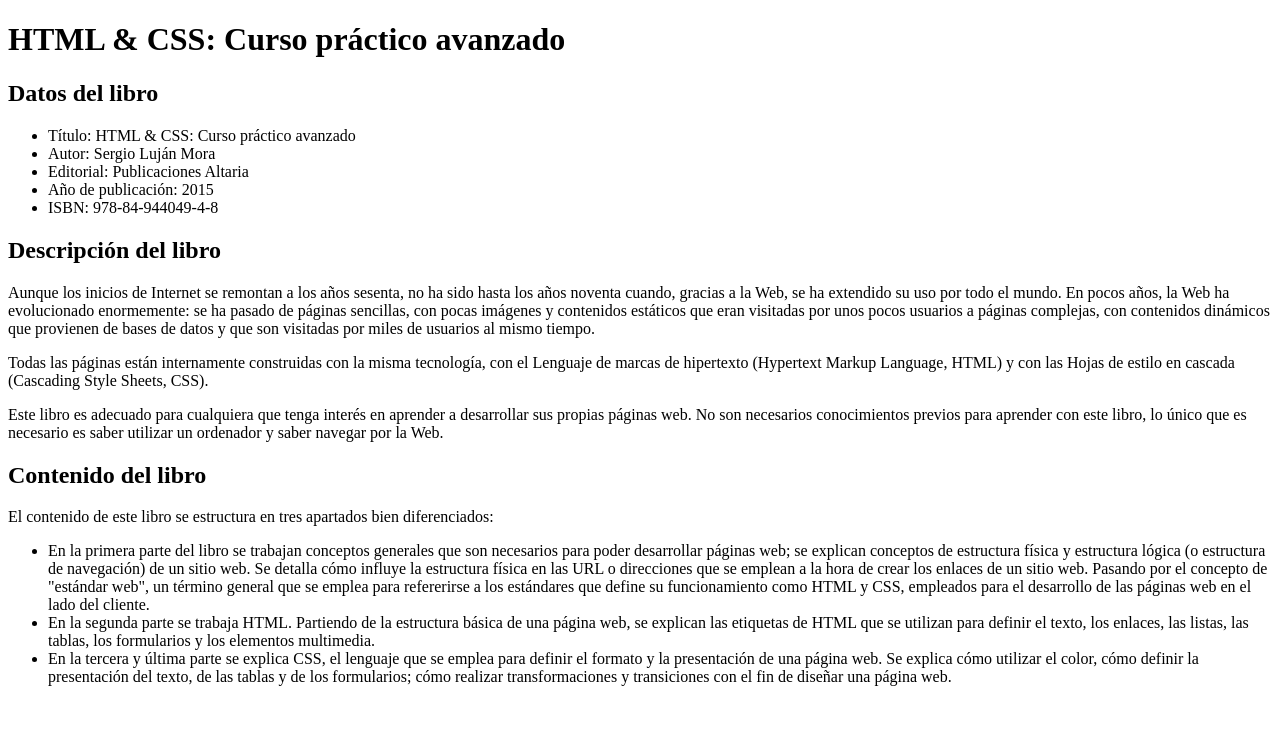
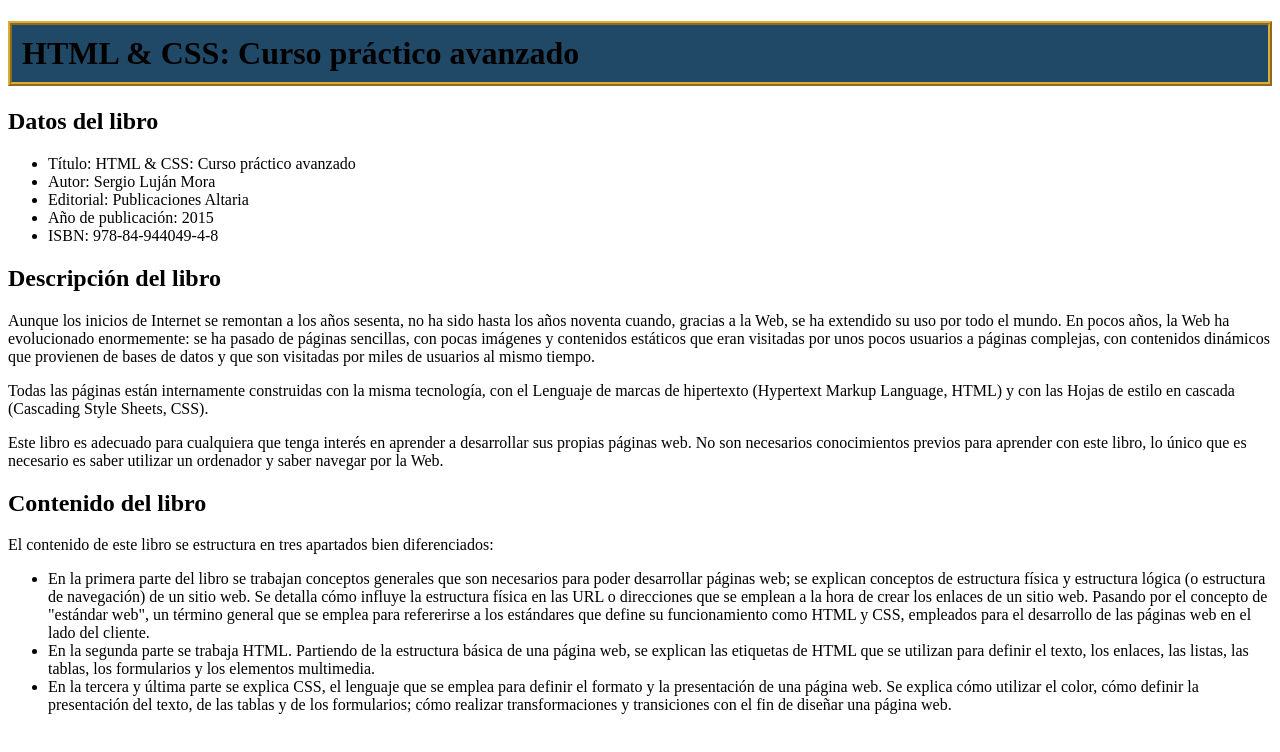
Before and after one commit to LimberthEsneiderSantanderAlcivar/ejercicio2, a plain HTML site: page index.html in a window 1280 px wide. Drawn offline with Linux system fonts and the light colour scheme.

Commit message:
La primera caja

```diff
--- a/css/estilo.css
+++ b/css/estilo.css
@@ -0,0 +1,7 @@
+.caja1{
+	background-color: #204967;
+	padding-top: 10px;
+	padding-bottom: 10px;
+	padding-left: 10px;
+	border: 4px ridge #DFAB35;
+}
--- a/index.html
+++ b/index.html
@@ -9,7 +9,7 @@
 </head>
 
 <body>
-    <h1>HTML &amp; CSS: Curso práctico avanzado</h1>
+    <h1 class="caja1">HTML &amp; CSS: Curso práctico avanzado</h1>
     <h2>Datos del libro</h2>
     <ul>
         <li>Título: HTML &amp; CSS: Curso práctico avanzado</li>
```
